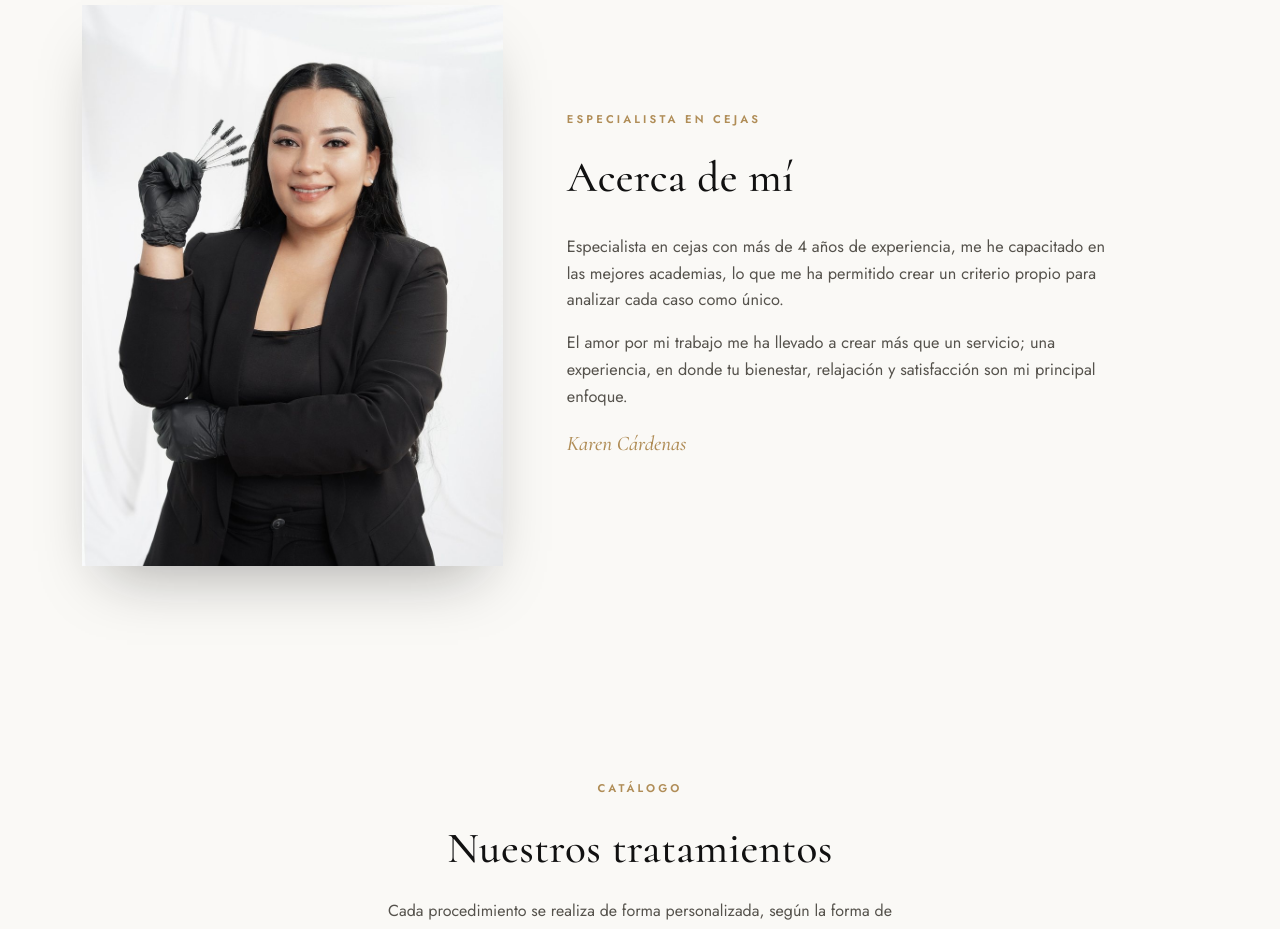
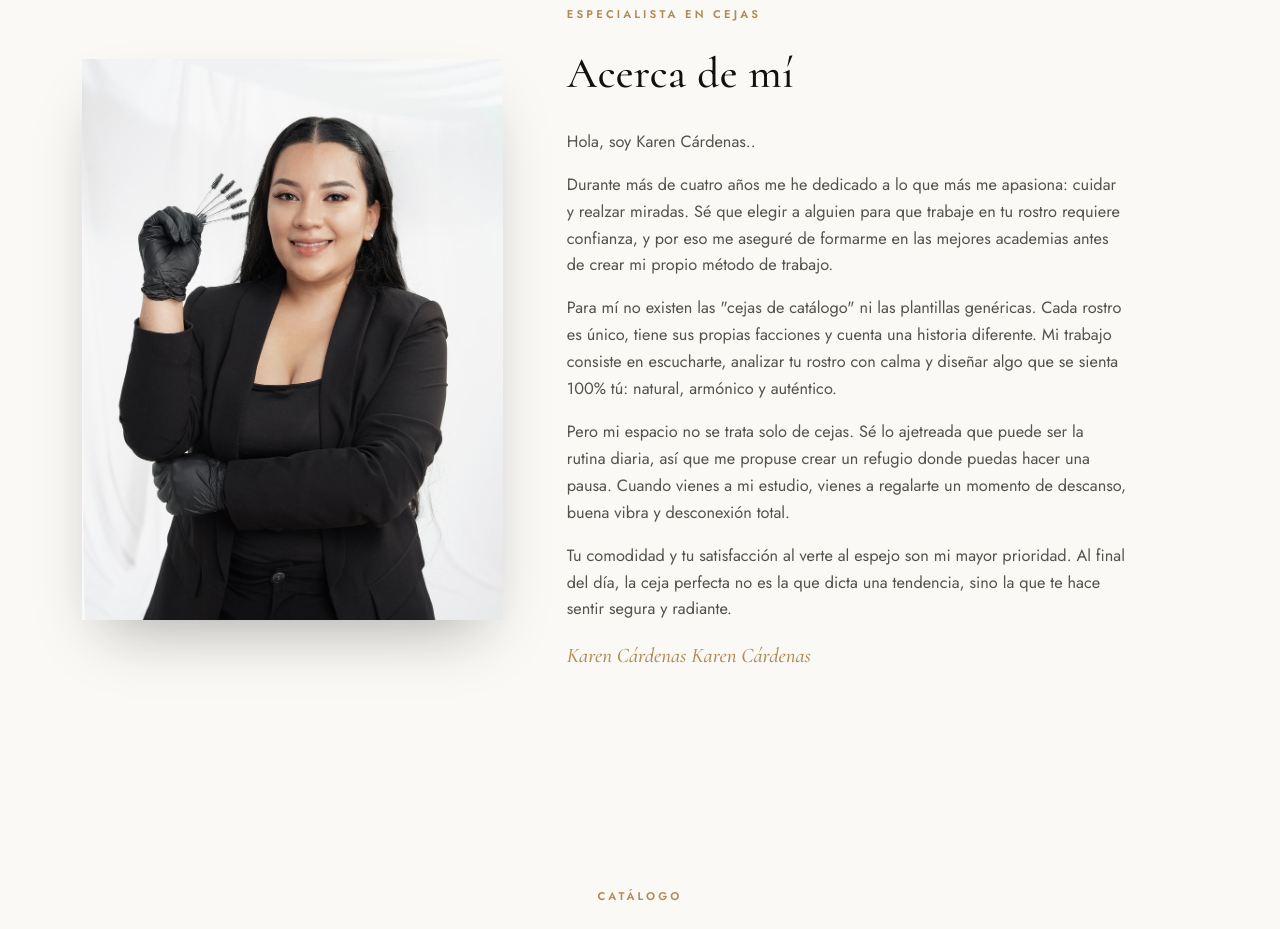
Before and after one commit to jfernandoforero-web/karen_cardenas_studio, a plain HTML site: page index.html in a window 1280 px wide. Shown: the part 1640-2569 px from the top of the page. Drawn offline with Linux system fonts and the light colour scheme.

Commit message:
Update index.html

```diff
--- a/index.html
+++ b/index.html
@@ -450,8 +450,12 @@
     <div class="about-text">
       <span class="eyebrow">Especialista en cejas</span>
       <h2>Acerca de mí</h2>
-      <p>Especialista en cejas con más de 4 años de experiencia, me he capacitado en las mejores academias, lo que me ha permitido crear un criterio propio para analizar cada caso como único.</p>
-      <p>El amor por mi trabajo me ha llevado a crear más que un servicio; una experiencia, en donde tu bienestar, relajación y satisfacción son mi principal enfoque.</p>
+      <p>Hola, soy Karen Cárdenas..</p>
+      <p>Durante más de cuatro años me he dedicado a lo que más me apasiona: cuidar y realzar miradas. Sé que elegir a alguien para que trabaje en tu rostro requiere confianza, y por eso me aseguré de formarme en las mejores academias antes de crear mi propio método de trabajo.</p>
+      <p>Para mí no existen las "cejas de catálogo" ni las plantillas genéricas. Cada rostro es único, tiene sus propias facciones y cuenta una historia diferente. Mi trabajo consiste en escucharte, analizar tu rostro con calma y diseñar algo que se sienta 100% tú: natural, armónico y auténtico.</p>
+      <p>Pero mi espacio no se trata solo de cejas. Sé lo ajetreada que puede ser la rutina diaria, así que me propuse crear un refugio donde puedas hacer una pausa. Cuando vienes a mi estudio, vienes a regalarte un momento de descanso, buena vibra y desconexión total.</p>
+      <p>Tu comodidad y tu satisfacción al verte al espejo son mi mayor prioridad. Al final del día, la ceja perfecta no es la que dicta una tendencia, sino la que te hace sentir segura y radiante.</p>
+      <span class="signature">Karen Cárdenas</span>
       <span class="signature">Karen Cárdenas</span>
     </div>
   </div>
```
